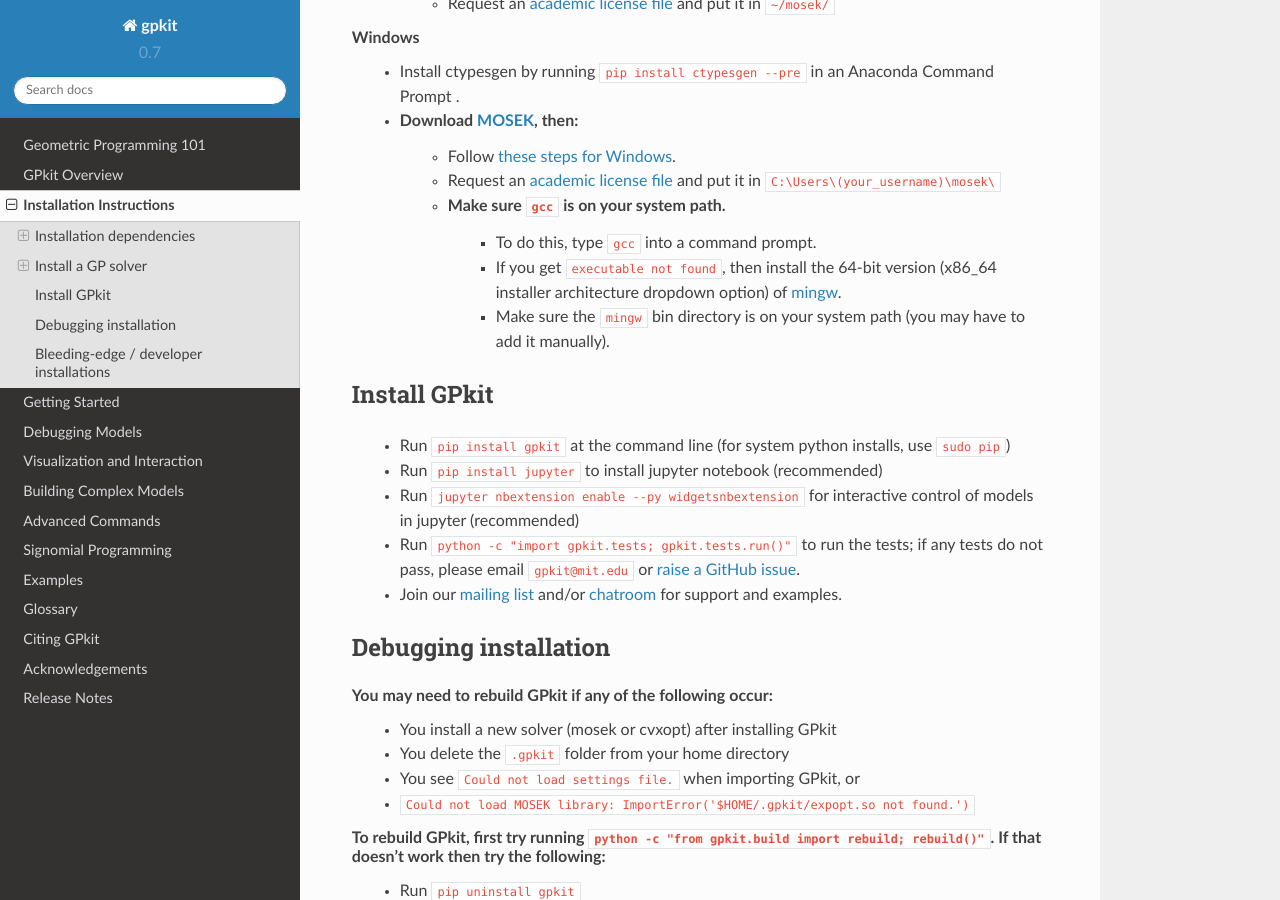
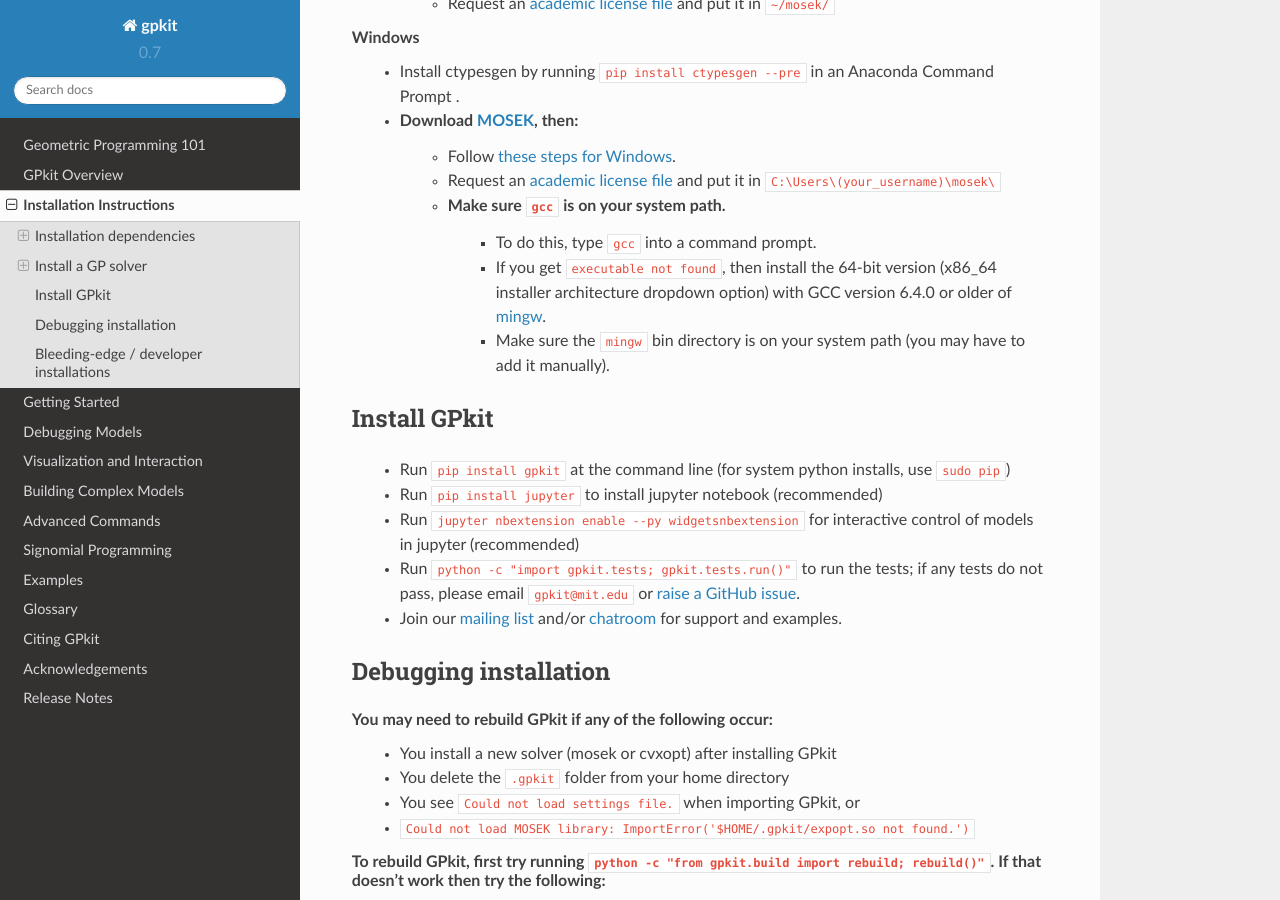
Before and after one commit to convexengineering/gpkit, a Sphinx documentation site: the page built from docs/source/installation.rst, in a window 1280 px wide and 900 px high, scrolled down 2431 px. Built offline with Sphinx 7.4.7 and the Read the Docs theme 2.0.0, drawn with Linux system fonts in a browser that asks for light colours.

Commit message:
Note mingw GCC compatibility

```diff
--- a/docs/source/installation.rst
+++ b/docs/source/installation.rst
@@ -104,7 +104,7 @@
         - Request an `academic license file <http://license.mosek.com/academic>`_ and put it in ``C:\Users\(your_username)\mosek\``
         - Make sure ``gcc`` is on your system path.
             - To do this, type ``gcc`` into a command prompt.
-            - If you get ``executable not found``, then install the 64-bit version (x86_64 installer architecture dropdown option) of `mingw <http://sourceforge.net/projects/mingw-w64/>`_.
+            - If you get ``executable not found``, then install the 64-bit version (x86_64 installer architecture dropdown option) with GCC version 6.4.0 or older of `mingw <http://sourceforge.net/projects/mingw-w64/>`_.
             - Make sure the ``mingw`` bin directory is on your system path (you may have to add it manually).
 
 
```
